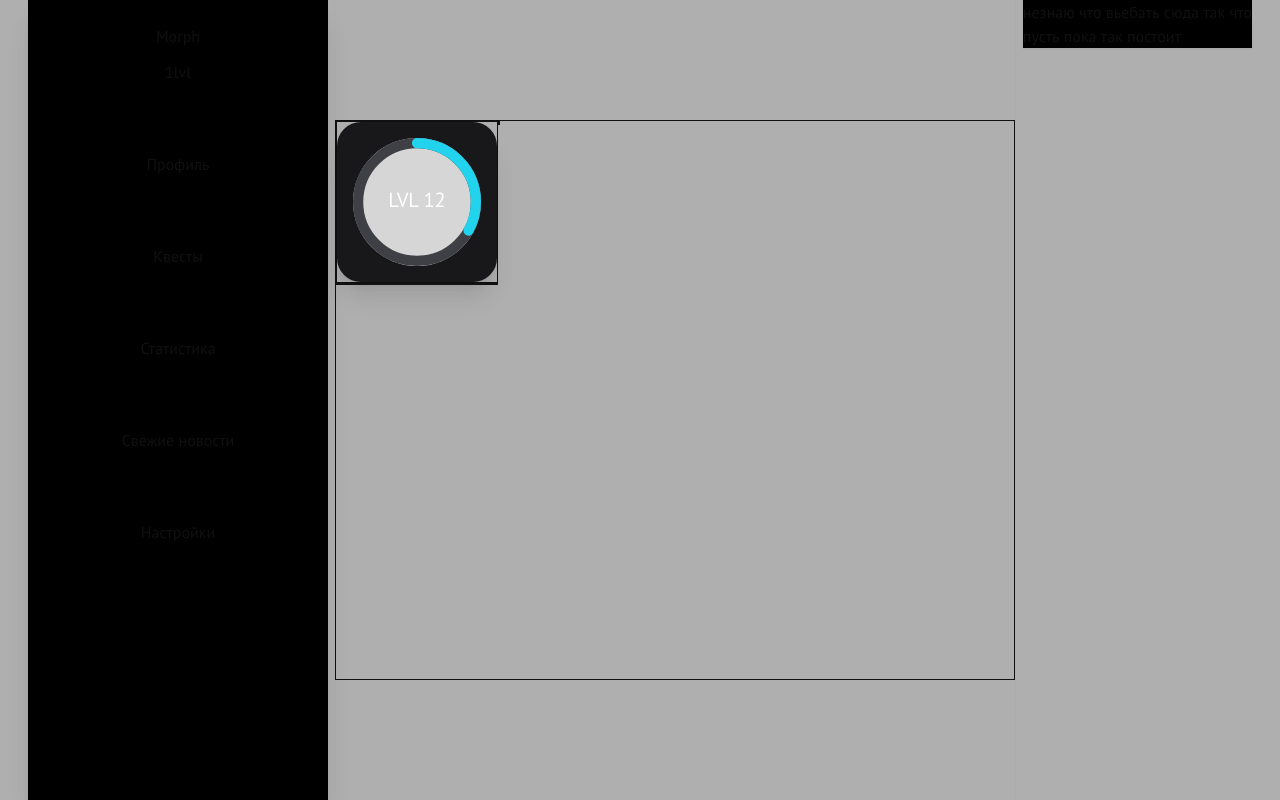
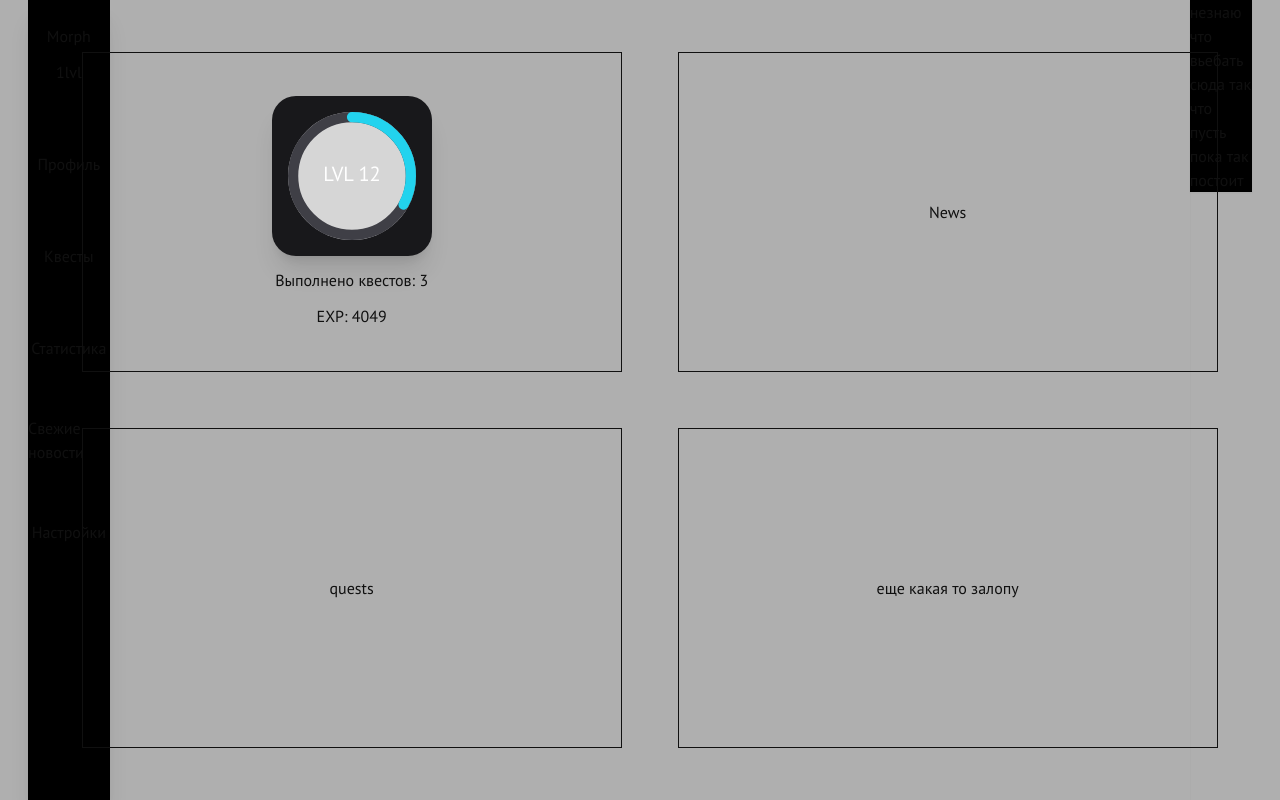
Before and after one commit to metamorphicc/self-lab, a Next.js app: page /home in a window 1280 px wide. Built offline with nearby package versions, Linux system fonts and the light colour scheme.

Commit message:
saves before new branch

```diff
--- a/src/app/home/page.tsx
+++ b/src/app/home/page.tsx
@@ -4,9 +4,11 @@ import { Portal } from "../components/Portal";
 import { ModalWindow } from "../components/ModalWindow";
 import { useState } from "react";
 import ProgressCircle from "../components/ProgressCircle";
+import { useRouter } from "next/navigation";
 
 export default function Home({}) {
   const [isClose, setIsClose] = useState(true);
+  const router = useRouter();
   return (
     <>
       <div className="h-screen w-screen">
@@ -18,52 +20,60 @@ export default function Home({}) {
             <div className="mt-10">
               <ul className="flex flex-col  items-center gap-3">
                 <li className="w-full justify-center h-20">
-                  <div className="cursor-pointer flex justify-center h-full hover:bg-zinc-700 transition items-center">Профиль</div>
+                  <div className="cursor-pointer flex justify-center h-full hover:bg-zinc-700 transition items-center" onClick={() => router.push("/profile")}>
+                    Профиль
+                  </div>
                 </li>
                 <li className="w-full justify-center h-20">
-                  <div className="cursor-pointer flex justify-center h-full hover:bg-zinc-700 transition items-center">Квесты</div>
+                  <div className="cursor-pointer flex justify-center h-full hover:bg-zinc-700 transition items-center">
+                    Квесты
+                  </div>
                 </li>
                 <li className="w-full justify-center h-20">
-                  <div className="cursor-pointer flex justify-center h-full hover:bg-zinc-700 transition items-center">Статистика</div>
+                  <div className="cursor-pointer flex justify-center h-full hover:bg-zinc-700 transition items-center">
+                    Статистика
+                  </div>
                 </li>
                 <li className="w-full justify-center h-20">
-                  <div className="cursor-pointer flex justify-center h-full hover:bg-zinc-700 transition items-center">Свежие новости</div>
+                  <div className="cursor-pointer flex justify-center h-full hover:bg-zinc-700 transition items-center">
+                    Свежие новости
+                  </div>
                 </li>
                 <li className="w-full justify-center h-20">
-                  <div className="cursor-pointer flex justify-center h-full hover:bg-zinc-700 transition items-center">Настройки</div>
+                  <div className="cursor-pointer flex justify-center h-full hover:bg-zinc-700 transition items-center">
+                    Настройки
+                  </div>
                 </li>
               </ul>
             </div>
           </div>
           <div className="shadow-xs items-center justify-center flex h-screen">
-            <div className="border w-170 h-140 flex">
-                <div>
-                    <div className="border w-full">
-                    <ProgressCircle/>
-
+            <div className="w-270 h-160 flex">
+              <div className="w-1/2 ">
+                <div className="border w-full h-1/2 flex items-center justify-center flex-col gap-3 transform -translate-x-7 -translate-y-7">
+                  <ProgressCircle />
+                  <p>Выполнено квестов: {3}</p>
+                  <p>EXP: {4049}</p>
                 </div>
-                <div className="border w-full">
-                    <div></div>
+                <div className="border w-full h-1/2 flex items-center justify-center -translate-x-7 translate-y-7">
+                  <div>quests</div>
                 </div>
+              </div>
+              <div className="w-1/2">
+                <div className="border w-full h-1/2 flex items-center justify-center translate-x-7 -translate-y-7">
+                  <div>News</div>
                 </div>
-                <div>
-                    <div className="border w-full">
-
+                <div className="border w-full h-1/2 flex items-center justify-center translate-x-7 translate-y-7">
+                  <div>еще какая то залопу</div>
                 </div>
-                <div className="border w-full">
-
-                </div>
-                </div>
-
+              </div>
             </div>
           </div>
-          <div className="shadow-xs bg-black">незнаю что вьебать сюда так что <p>пусть пока так постоит</p></div>
+          <div className="shadow-xs bg-black">
+            незнаю что вьебать сюда так что <p>пусть пока так постоит</p>
+          </div>
         </div>
       </div>
-      {/* <ModalWindow
-          isOpen={isClose}
-          onClose={() => setIsClose(false)}
-        ></ModalWindow> */}
     </>
   );
 }
--- /dev/null
+++ b/src/app/profile/page.tsx
@@ -0,0 +1,7 @@
+export default function Profile() {
+  return (
+    <>
+      <div>профиль</div>
+    </>
+  );
+}
```
